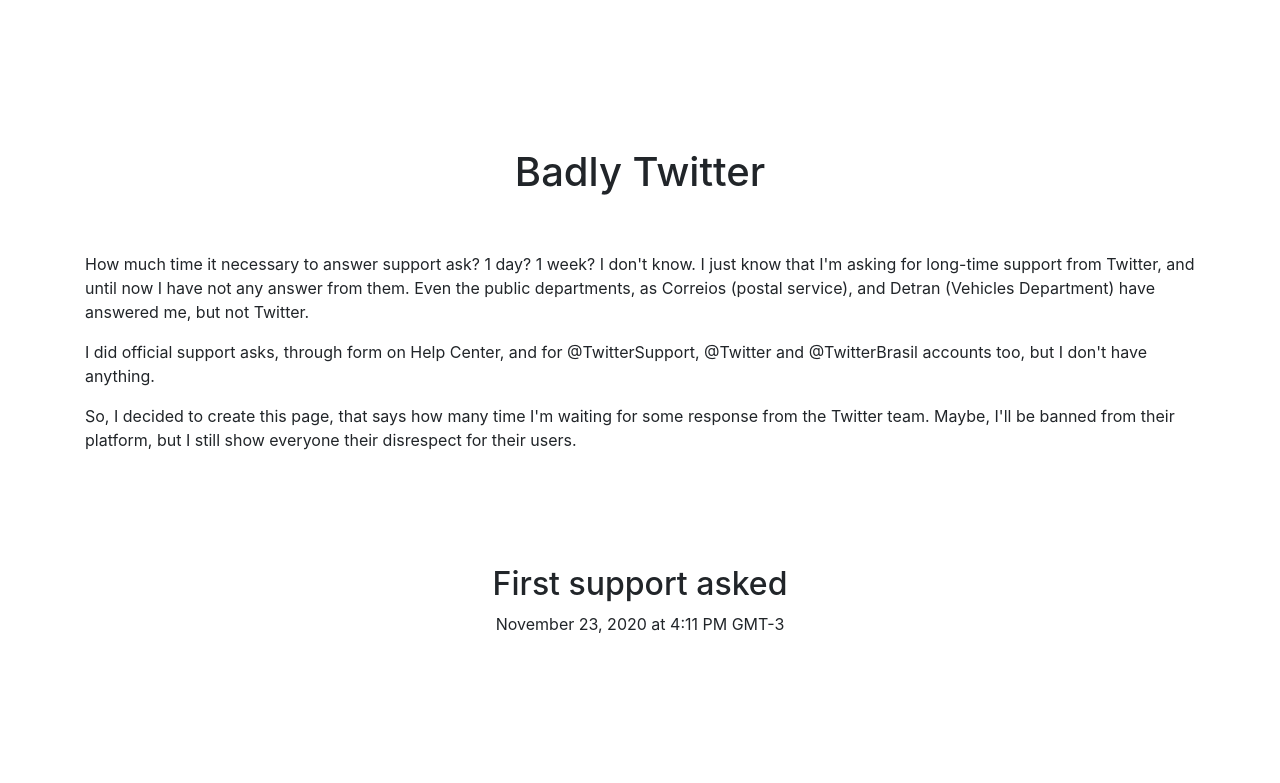
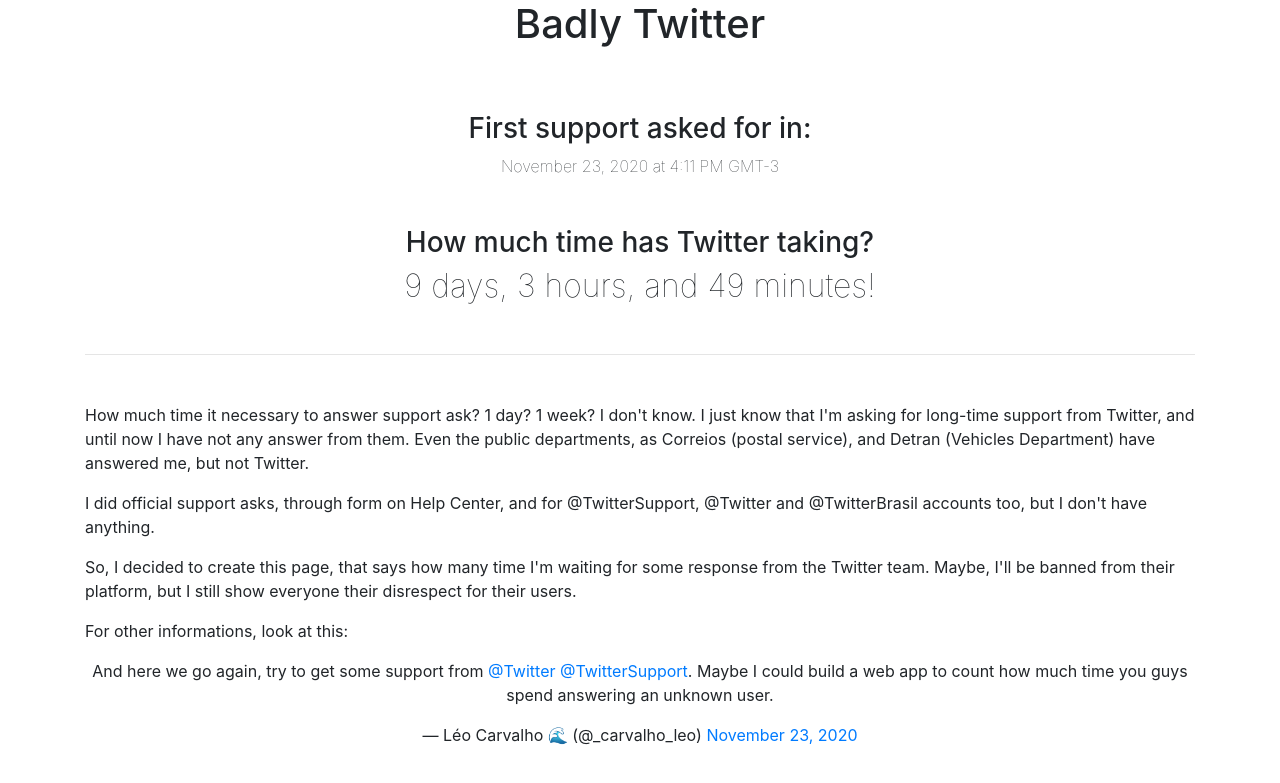
Before and after one commit to carvalholeo/timeToTwitterAnswer, a plain HTML site: page index.html in a window 1280 px wide. Drawn offline with nearby package versions, Linux system fonts and the light colour scheme.

Commit message:
Implements text, meta description and embed tweet

```diff
--- a/index.html
+++ b/index.html
@@ -3,34 +3,78 @@
 <head>
   <meta charset="UTF-8">
   <meta name="viewport" content="width=device-width, initial-scale=1.0">
+
+  <meta name="description" content="">
+  <link rel="canonical" href="" />
+  <meta name="robots" content="all">
+
+  <meta property="og:title" content="Página Inicial" />
+  <meta property="og:description" content="" />
+  <meta property="og:url" content="" />
+  <meta property="og:image" content="" />
+
+  <meta name="twitter:card" content="summary" />
+  <meta name="twitter:site" content="" />
+  <meta name="twitter:title" content="Página Inicial" />
+  <meta name="twitter:description" content="" />
+  <meta name="twitter:image" content="" />
+
+  <script type="application/ld+json">
+    {
+      "@context":"https:\/\/schema.org",
+      "@type":"WebPage",
+      "name":"P\u00e1gina Inicial",
+      "description":"L\u00e9o Carvalho \u00e9 desenvolvedor PHP\/C#, com experi\u00eancia acad\u00eamica e em freelas. Acredita que a empatia \u00e9 o maior exer\u00edcio de relacionamento interpessoal.",
+      "url":"https:\/\/leocarvalho.dev",
+      "image":"http:\/\/leocarvalho.dev\/storage\/images\/perfil.webp",
+      "sameAs":[
+        "https:\/\/twitter.com\/_carvalho_leo",
+        "https:\/\/instagram.com\/carvalho_leo",
+        "https:\/\/pinterest.com\/carvalho_leo",
+        "https:\/\/github.com\/carvalholeo",
+        "https:\/\/linkedin.com\/in\/carvalholeo"
+      ]
+    }
+  </script>
+
   <title>Time to Twitter answer</title>
   <link rel="stylesheet" href="https://cdn.jsdelivr.net/npm/bootstrap@4.5.3/dist/css/bootstrap.min.css" integrity="sha384-TX8t27EcRE3e/ihU7zmQxVncDAy5uIKz4rEkgIXeMed4M0jlfIDPvg6uqKI2xXr2" crossorigin="anonymous">
-  <link rel="stylesheet" href="style.css">
 </head>
 <body class="h-100">
-  <main class="container h-100 d-flex justify-content-center flex-column">
+
+  <header>
     <h1 class="text-center">Badly Twitter</h1>
-    <article class="my-5">
+  </header>
+
+  <main class="container mt-5 d-flex justify-content-center flex-column">
+    <article class="">
+      <p>
+        <h2 class="text-center h3">First support asked for in:</h2>
+        <time id="first_time" class="font-weight-lighter text-center d-block"></time>
+      </p>
+
+      <p class="my-5">
+        <span class="text-center h3 d-block">How much time has Twitter taking?</span>
+        <time id="actual_time" class="font-weight-lighter h2 text-center d-block"></time>
+      </p>
+    </article>
+
+    <hr class="m-0" />
+
+    <article class="mt-5">
       <p>How much time it necessary to answer support ask? 1 day? 1 week? I don't know. I just know that I'm asking for long-time support from Twitter, and until now I have not any answer from them. Even the public departments, as Correios (postal service), and Detran (Vehicles Department) have answered me, but not Twitter.</p>
       <p>I did official support asks, through form on Help Center, and for @TwitterSupport, @Twitter and @TwitterBrasil accounts too, but I don't have anything.</p>
       <p>So, I decided to create this page, that says how many time I'm waiting for some response from the Twitter team. Maybe, I'll be banned from their platform, but I still show everyone their disrespect for their users.</p>
-    </article>
-    <hr />
-    <article class="mt-3">
-      <p class="text-center">
-        <span class="h2 d-block">First support asked</span>
-        <time id="first_time" class=""></time>
-      </p>
-      <p>
-        <span></span>
-        <time></time>
+      <p>For other informations, look at this:
+        <div class="text-center d-flex justify-content-center">
+          <blockquote class="twitter-tweet"><p lang="en" dir="ltr">And here we go again, try to get some support from <a href="https://twitter.com/Twitter?ref_src=twsrc%5Etfw">@Twitter</a> <a href="https://twitter.com/TwitterSupport?ref_src=twsrc%5Etfw">@TwitterSupport</a>. Maybe I could build a web app to count how much time you guys spend answering an unknown user.</p>&mdash; Léo Carvalho 🌊 (@_carvalho_leo) <a href="https://twitter.com/_carvalho_leo/status/1330949636253753350?ref_src=twsrc%5Etfw">November 23, 2020</a></blockquote> <script async src="https://platform.twitter.com/widgets.js" charset="utf-8"></script>
+        </div>
       </p>
     </article>
+
   </main>
+
   <script src="js/luxon.js"></script>
   <script src="js/time.js"></script>
-  <script>
-
-  </script>
 </body>
 </html>
--- a/js/time.js
+++ b/js/time.js
@@ -10,8 +10,46 @@ const initialDate = DateTime.fromObject({
   locale: 'pt_BR'
 });
 const endDate = DateTime.local();
-const diff = endDate.diff(initialDate, 'days');
+const i = initialDate.until(endDate);
+const duration = i.toDuration(['days', 'months', 'minutes', 'hours']).toObject();
 
-console.log(diff.toObject().days.toFixed(0))
+document.querySelector('#first_time').innerText = initialDate.setLocale('en').toLocaleString(DateTime.DATETIME_FULL);
 
-document.querySelector("#first_time").innerText = initialDate.setLocale('en').toLocaleString(DateTime.DATETIME_FULL);
+const actualTime = document.querySelector('#actual_time');
+const timeTextOnHTML = `${duration.days} days, ${duration.hours} hours, and ${Math.floor(duration.minutes.toFixed(0))} minutes!`;
+
+actualTime.innerText = timeTextOnHTML;
+
+const timeTextOnElsewhere = `Twitter has taking ${timeTextOnHTML} to answer my fisrt support ask!!!`;
+const title = 'Time to Twitter answer';
+const url = 'https://twitter.leocarvalho.dev';
+const image = 'http://leocarvalho.dev/storage/images/perfil.webp';
+
+const linkCanonical = document.querySelector('link[rel=canonical]');
+const ogURL = document.querySelector('meta[property=\'og:url\']');
+const twitterSite = document.querySelector('meta[name=\'twitter:site\']');
+
+const metaDescription = document.querySelector('meta[name=description]');
+const ogDescription = document.querySelector('meta[property=\'og:description\']');
+const twitterDescription = document.querySelector('meta[name=\'twitter:description\']');
+
+const ogTitle = document.querySelector('meta[property=\'og:title\']');
+const twitterTitle = document.querySelector('meta[name=\'twitter:title\']');
+
+const ogImage = document.querySelector('meta[property=\'og:image\']');
+const twitterImage = document.querySelector('meta[name=\'twitter:image\']');
+
+linkCanonical.setAttribute('href', url);
+ogURL.setAttribute('href', url);
+twitterSite.setAttribute('href', url);
+
+metaDescription.setAttribute('content', timeTextOnElsewhere);
+ogDescription.setAttribute('content', timeTextOnElsewhere);
+twitterDescription.setAttribute('content', timeTextOnElsewhere);
+
+
+ogTitle.setAttribute('content', title);
+twitterTitle.setAttribute('content', title);
+
+ogImage.setAttribute('content', image);
+twitterImage.setAttribute('content', image);
```
Also changed, not shown: style.css (deleted).
